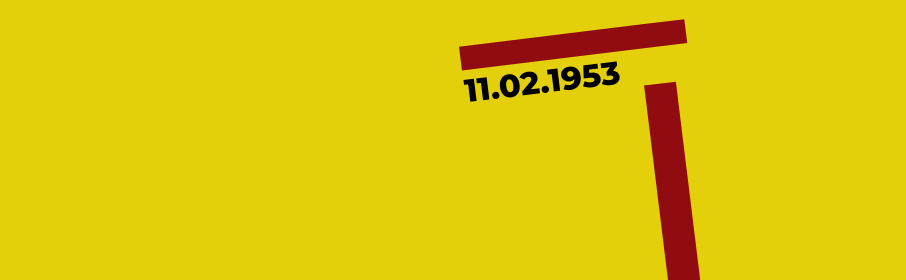
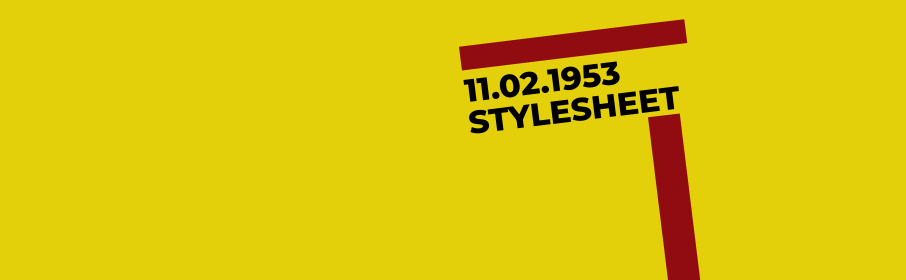
Before and after one commit to maddiejeanie/stv70, a plain HTML site: page index.html in a window 1280 px wide. Shown: the top 280 px of the page, 374-1280 px from the left. Drawn offline with Linux system fonts and the light colour scheme.

Commit message:
Update index.html

```diff
--- a/index.html
+++ b/index.html
@@ -1,13 +1,13 @@
  <html>
 <head>
-	<link rel="stylesheet" type="text/css" href="/style.css" />
+	<link rel="stylesheet" type="text/css" href="style.css" />
 </head>
 	 <body>
 	<section class="angle">
 	<div class="img__kandinsky" aria-label="Kandinsky">
 	</div>
 	<div class="block__address">
-		<p class="type__location">11.02.1953</p>
+		<p class="type__location">11.02.1953 stylesheet</p>
 		<div class="block__border"></div>
 	</div>
 	<p class="type__eyebrow">Join us to celebrate</p>
```
